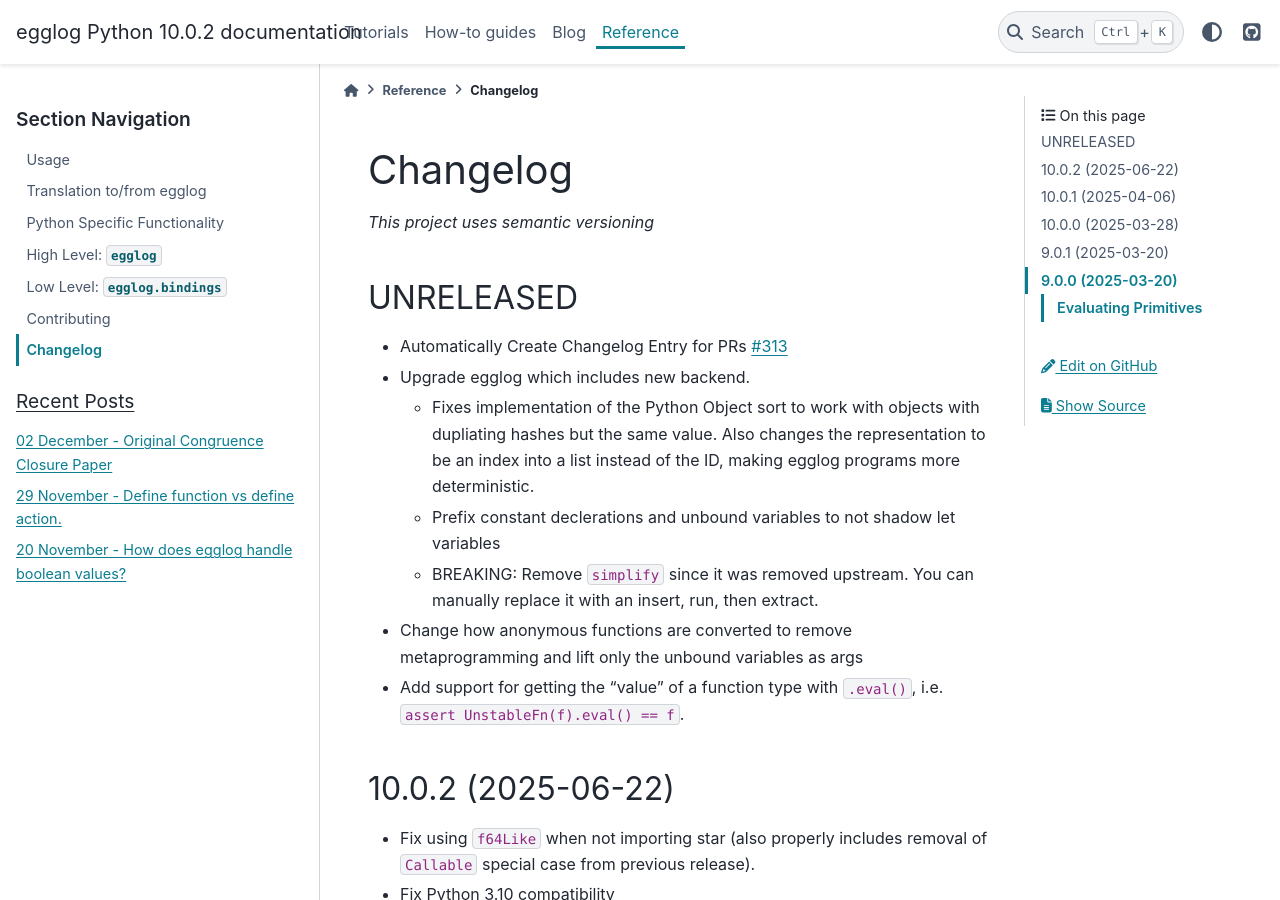
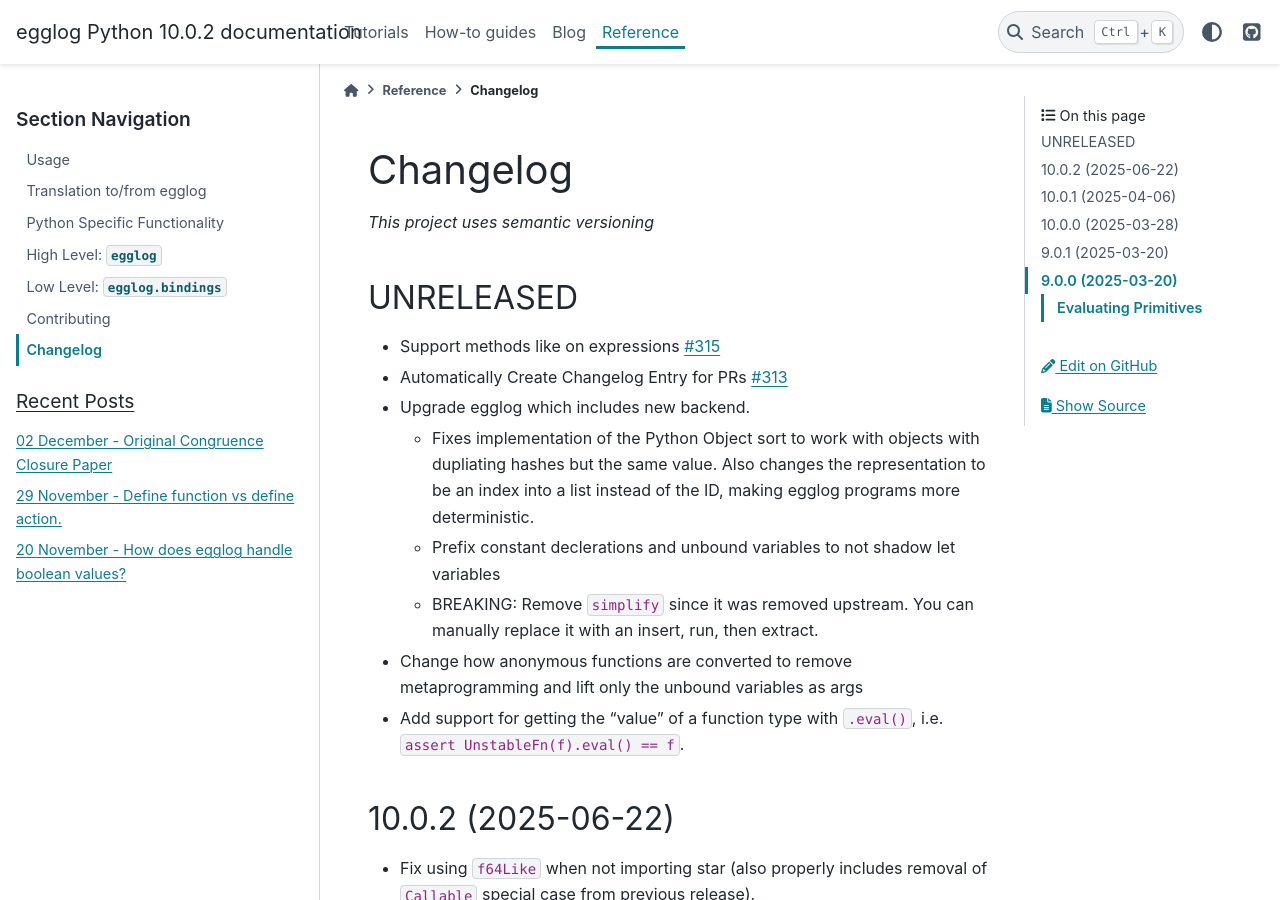
Before and after one commit to egraphs-good/egglog-python, a Sphinx documentation site: the page built from docs/changelog.md, in a window 1280 px wide and 900 px high. Built offline with Sphinx 7.4.7 and the PyData theme 0.15.4, drawn with Linux system fonts in a browser that asks for light colours; pages that are not in the unit, such as notebooks, are missing from menus; comment, search, counter and statistics services are not loaded; the version number is read from the project's files by our own code.

Commit message:
Add changelog entry for PR #315

```diff
--- a/docs/changelog.md
+++ b/docs/changelog.md
@@ -4,6 +4,7 @@ _This project uses semantic versioning_
 
 ## UNRELEASED
 
+- Support methods like  on expressions [#315](https://github.com/egraphs-good/egglog-python/pull/315)
 - Automatically Create Changelog Entry for PRs [#313](https://github.com/egraphs-good/egglog-python/pull/313)
 - Upgrade egglog which includes new backend.
   - Fixes implementation of the Python Object sort to work with objects with dupliating hashes but the same value.
```
